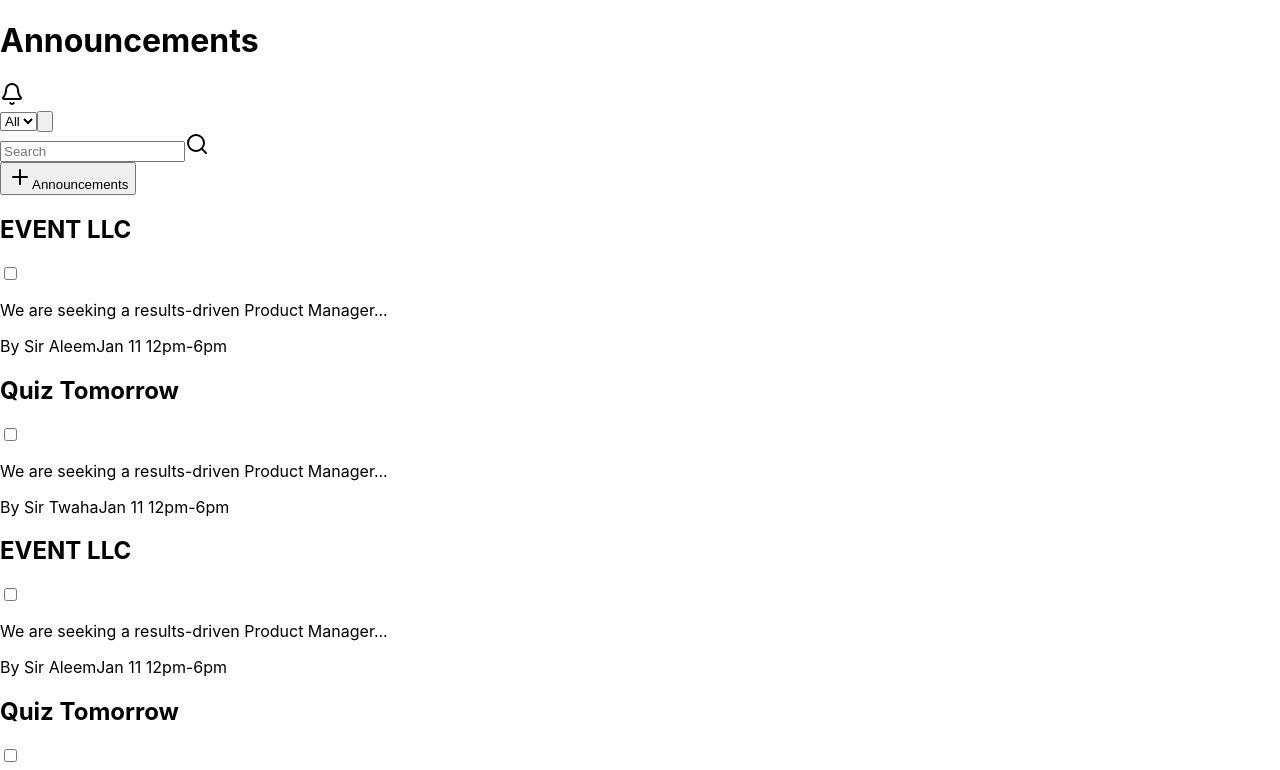
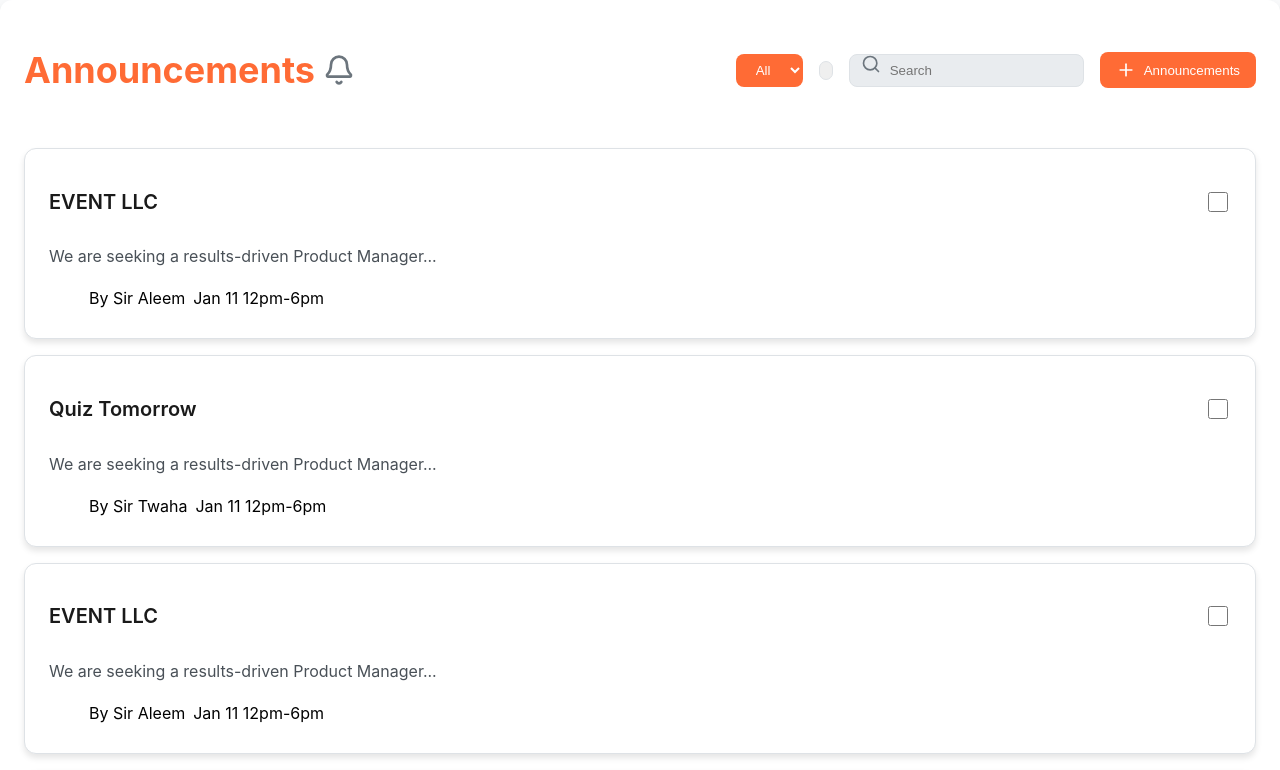
Before and after one commit to ZohaMobin/gutech-adminportal, a React (Create React App) app: page / in a window 1280 px wide. Shown: the top 770 px of the page. Built offline with nearby package versions, Linux system fonts and the light colour scheme.

Commit message:
commit by musab

```diff
--- /dev/null
+++ b/src/pages/Announcement.css
@@ -0,0 +1,168 @@
+/* Global Styles */
+.min-h-screen {
+    min-height: 100vh;
+    background-color: #f8f9fa; /* Light gray background */
+    font-family: 'Inter', sans-serif; /* Modern font */
+  }
+
+  .p-6 {
+    padding: 1.5rem;
+  }
+
+  /* Header Section */
+  .flex {
+    display: flex;
+  }
+
+  .items-center {
+    align-items: center;
+  }
+
+  .justify-between {
+    justify-content: space-between;
+  }
+
+  .mb-8 {
+    margin-bottom: 2rem;
+  }
+
+  .space-x-2 > * + * {
+    margin-left: 0.5rem;
+  }
+
+  .space-x-4 > * + * {
+    margin-left: 1rem;
+  }
+
+  .text-4xl {
+    font-size: 2.25rem;
+    font-weight: 700;
+    color: #1a1a1a; /* Dark gray for better readability */
+  }
+
+  .text-orange-500 {
+    color: #ff6b35; /* Vibrant orange */
+  }
+
+  .text-gray-400 {
+    color: #6c757d; /* Muted gray */
+  }
+
+  .w-8 {
+    width: 2rem;
+  }
+
+  .h-8 {
+    height: 2rem;
+  }
+
+  /* Filter and Search Section */
+  .px-4 {
+    padding-left: 1rem;
+    padding-right: 1rem;
+  }
+
+  .py-2 {
+    padding-top: 0.5rem;
+    padding-bottom: 0.5rem;
+  }
+
+  .border {
+    border: 1px solid #dee2e6; /* Light border */
+  }
+
+  .rounded-md {
+    border-radius: 0.5rem; /* Slightly rounded corners */
+  }
+
+  .bg-orange-500 {
+    background-color: #ff6b35; /* Vibrant orange */
+    border: none;
+    color: white;
+  }
+
+  .bg-orange-500:hover {
+    background-color: #e65a2b; /* Darker orange on hover */
+  }
+
+  .text-white {
+    color: white;
+  }
+
+  .bg-gray-200 {
+    background-color: #e9ecef; /* Light gray for search bar */
+  }
+
+  .pl-10 {
+    padding-left: 2.5rem;
+  }
+
+  .pr-4 {
+    padding-right: 1rem;
+  }
+
+  .relative {
+    position: relative;
+  }
+
+  .absolute {
+    position: absolute;
+  }
+
+  .left-3 {
+    left: 0.75rem;
+  }
+
+
+
+  .w-5 {
+    width: 1.25rem;
+  }
+
+  .h-5 {
+    height: 1.25rem;
+  }
+
+  /* Announcements List */
+  .space-y-4 > * + * {
+    margin-top: 1rem;
+  }
+
+  .p-6 {
+    padding: 1.5rem;
+    background-color: white; /* White background for cards */
+    border-radius: 0.75rem; /* Rounded corners for cards */
+    box-shadow: 0 4px 6px rgba(0, 0, 0, 0.1); /* Subtle shadow for depth */
+    transition: transform 0.2s ease, box-shadow 0.2s ease;
+  }
+
+  .p-6:hover {
+    transform: translateY(-2px); /* Slight lift on hover */
+    box-shadow: 0 6px 12px rgba(0, 0, 0, 0.15); /* Stronger shadow on hover */
+  }
+
+  .text-xl {
+    font-size: 1.25rem;
+    font-weight: 600;
+    color: #1a1a1a; /* Dark gray for better readability */
+  }
+
+  .font-semibold {
+    font-weight: 600;
+  }
+
+  .text-gray-600 {
+    color: #495057; /* Medium gray for content */
+  }
+
+  .mb-4 {
+    margin-bottom: 1rem;
+  }
+
+  .w-5 {
+    width: 1.25rem;
+  }
+
+  .h-5 {
+    height: 1.25rem;
+  }
--- a/src/pages/Announcement.js
+++ b/src/pages/Announcement.js
@@ -1,5 +1,6 @@
 import React from 'react';
 import { Search, Plus, Bell } from 'lucide-react';
+import './Announcement.css';
 
 const AnnouncementsPage = () => {
   const announcements = [
```
